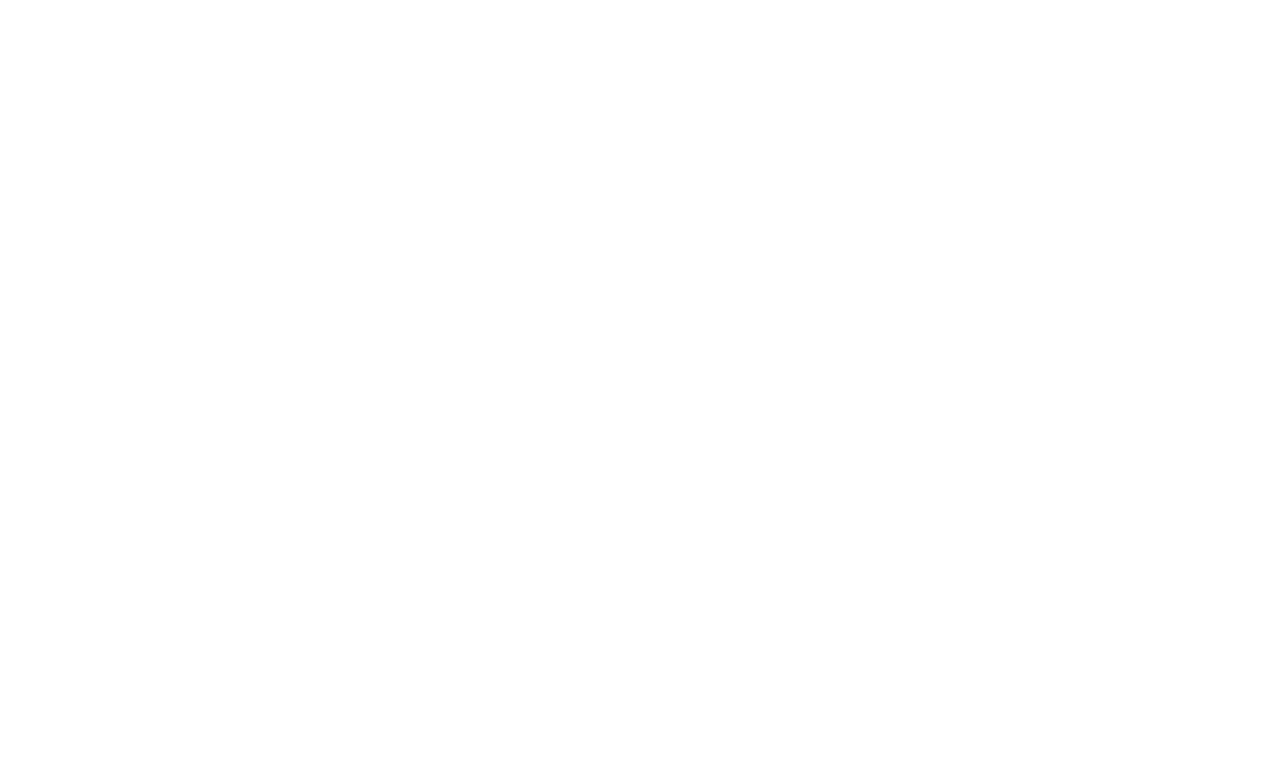
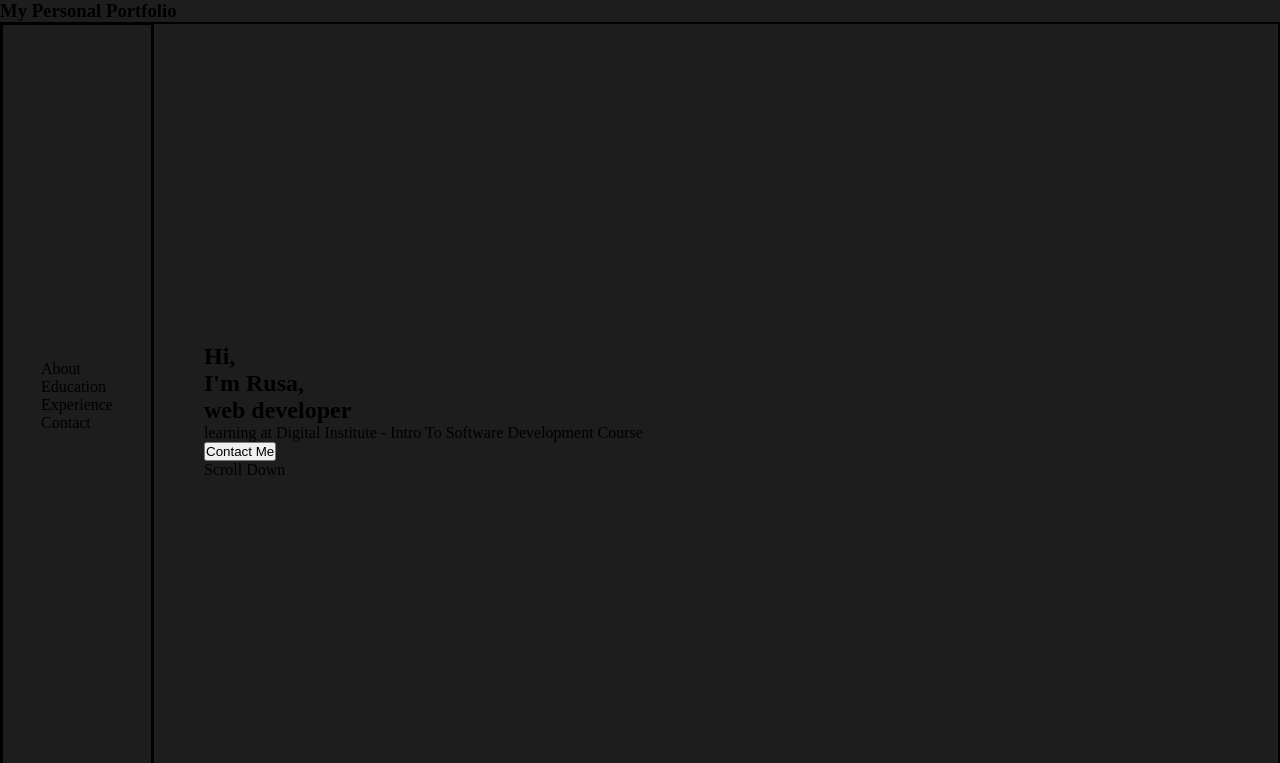
Before and after one commit to Rkhokerashvili/portfolio, a plain HTML site: page index.html in a window 1280 px wide. Shown: the top 763 px of the page. Drawn offline with Linux system fonts and the light colour scheme.

Commit message:
created main index.html layout

```diff
--- /dev/null
+++ b/index.css
@@ -0,0 +1,46 @@
+* {
+  padding: 0;
+  margin: 0;
+}
+
+body {
+  height: 100vh;
+  display: flex;
+  flex-direction: column;
+  background-color: #1d1d1d;
+}
+
+.border {
+  border: 1px solid black;
+}
+
+.main-container {
+  display: flex;
+  flex-direction: row;
+  flex: 1;
+}
+
+.sidebar {
+  min-width: 150px;
+  display: flex;
+  flex-direction: column;
+}
+
+.sidebar-items {
+  flex: 1;
+  display: flex;
+  align-items: center;
+  justify-content: center;
+}
+
+.sidebar-list {
+  list-style: none;
+}
+
+.content {
+  flex: 1;
+  display: flex;
+  flex-direction: column;
+  justify-content: center;
+  padding-left: 50px;
+}
--- a/index.html
+++ b/index.html
@@ -1,12 +1,53 @@
 <!DOCTYPE html>
 <html lang="en">
+
 <head>
-    <meta charset="UTF-8">
-    <meta http-equiv="X-UA-Compatible" content="IE=edge">
-    <meta name="viewport" content="width=device-width, initial-scale=1.0">
-    <title>Document</title>
+  <meta charset="UTF-8">
+  <meta http-equiv="X-UA-Compatible" content="IE=edge">
+  <meta name="viewport" content="width=device-width, initial-scale=1.0">
+  <title>Document</title>
+
+  <link rel="stylesheet" href="index.css">
 </head>
+
 <body>
+  <header>
+    <h3>My Personal Portfolio</h3>
+  </header>
 
+  <main class="main-container border">
+    <aside class="sidebar border">
+      <div class="sidebar-items border">
+        <ul class="sidebar-list">
+          <li><a>About</a></li>
+          <li><a>Education</a></li>
+          <li><a>Experience</a></li>
+          <li><a>Contact</a></li>
+        </ul>
+      </div>
+
+      <div class="border">
+        <a href="https://github.com/Rkhokerashvili" target="__blank">
+          <img src="images/github.svg" width="24" />
+        </a>
+        <a href="https://www.linkedin.com/in/rusa-khokerashvili-b1280623a/" target="__blank">
+          <img src="images/linkedin.svg" width="24" />
+        </a>
+      </div>
+    </aside>
+
+    <section class="content border">
+      <div>
+        <h1>Hi,</h1>
+        <h1>I'm Rusa,</h1>
+        <h1>web developer</h1>
+        <p>learning at Digital Institute - Intro To Software Development Course</p>
+        <button>Contact Me</button>
+      </div>
+      <!--img icon-->
+      <span>Scroll Down</span>
+    </section>
+  </main>
 </body>
+
 </html>
```
Also changed, not shown: images/github.svg (added), images/linkedin.svg (added).
